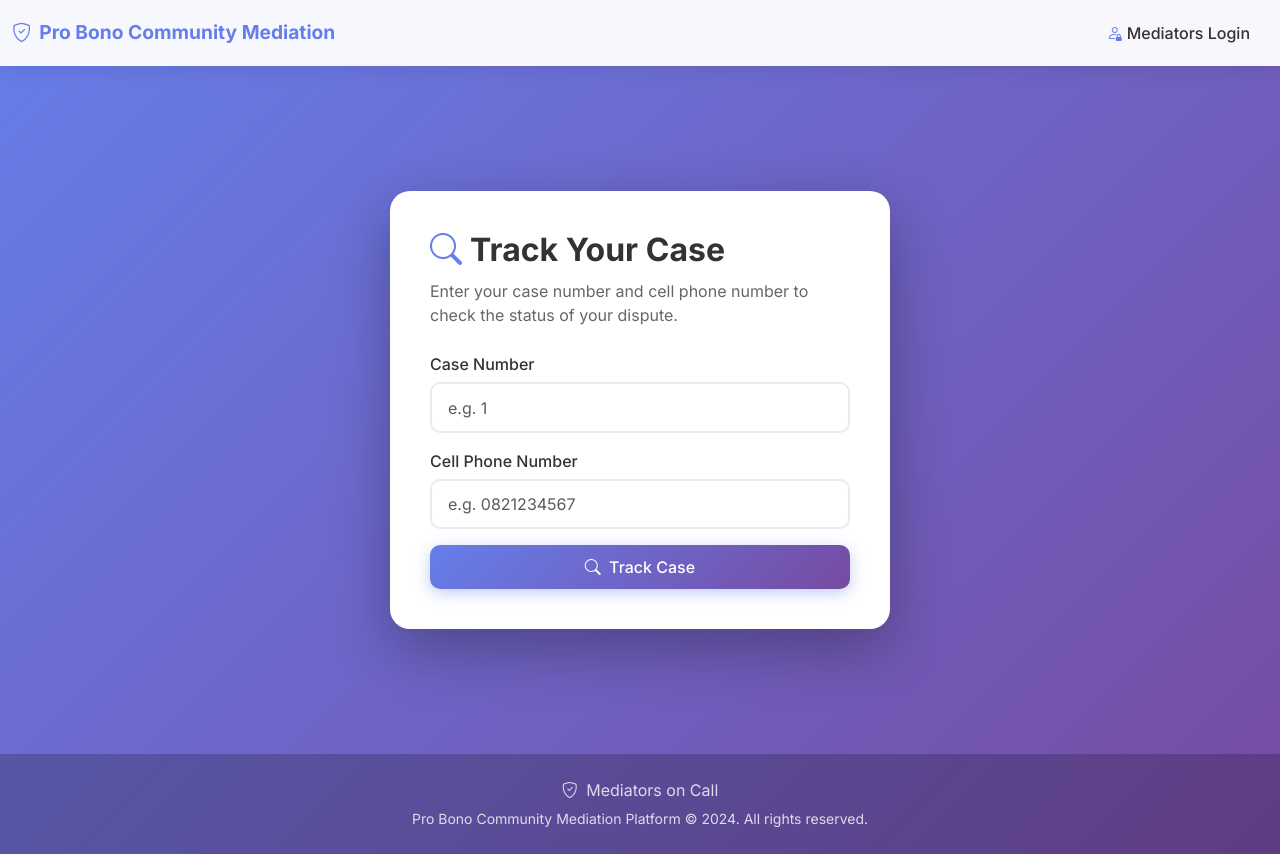
After one commit to JVW-Hue/Mediator-On-Call-, a Django app: page /track/ in a window 1280 px wide. The commit adds this page. Run offline with Django 5.2, Linux system fonts and the light colour scheme; parts of the project's set-up code (start-up, migrations or seed data) failed here and were passed over.

Commit message:
fix: prevent disputes from disappearing - soft delete, case tracking, save recovery

```diff
--- a/dashboard/urls.py
+++ b/dashboard/urls.py
@@ -9,6 +9,7 @@ urlpatterns = [
     path("disputes/", views.DisputeListView.as_view(), name="dispute_list"),
     path("dispute/<int:pk>/", views.DisputeDetailView.as_view(), name="dispute_detail"),
     path("dispute/<int:pk>/delete/", views.delete_dispute, name="delete_dispute"),
+    path("dispute/<int:pk>/restore/", views.restore_dispute, name="restore_dispute"),
     path("dispute/<int:pk>/download/", views.download_case_file, name="download_case_file"),
     path("dispute/<int:pk>/assign-mediator/", views.assign_mediator_to_dispute, name="assign_mediator_to_dispute"),
     path("dispute/<int:pk>/screen/", views.screen_dispute_page, name="screen_dispute_page"),
--- a/disputes/models.py
+++ b/disputes/models.py
@@ -101,6 +101,10 @@ class Dispute(models.Model):
         choices=STATUS_CHOICES,
         default="submitted",
     )
+
+    # Soft delete - disputes are never truly deleted
+    is_deleted = models.BooleanField(default=False, db_index=True)
+    deleted_at = models.DateTimeField(null=True, blank=True)
 
     # screening fields (filled by admin)
     is_mediatable = models.BooleanField(null=True, blank=True)
--- /dev/null
+++ b/disputes/templates/disputes/track_case.html
@@ -0,0 +1,112 @@
+{% extends "base.html" %}
+
+{% block title %}Track Your Case – Pro Bono Community Mediation{% endblock %}
+
+{% block extra_css %}
+<style>
+    .track-container {
+        min-height: 80vh;
+        display: flex;
+        align-items: center;
+        justify-content: center;
+        padding: 40px 20px;
+    }
+    .track-card {
+        background: white;
+        border-radius: 20px;
+        box-shadow: 0 20px 60px rgba(0,0,0,0.3);
+        padding: 40px;
+        max-width: 500px;
+        width: 100%;
+    }
+    .track-card h2 {
+        color: #333;
+        font-weight: 700;
+        margin-bottom: 10px;
+    }
+    .track-card p {
+        color: #666;
+        margin-bottom: 25px;
+    }
+    .status-badge {
+        display: inline-block;
+        padding: 0.4rem 1rem;
+        border-radius: 20px;
+        font-size: 0.85rem;
+        font-weight: 600;
+    }
+    .status-submitted { background: #fff3cd; color: #856404; }
+    .status-forwarded { background: #cce5ff; color: #004085; }
+    .status-responded { background: #d4edda; color: #155724; }
+    .status-respondent_agreed { background: #d4edda; color: #155724; }
+    .status-ready_for_assignment { background: #e2d9f3; color: #5a3d8a; }
+    .status-mediator_assigned { background: #d1ecf1; color: #0c5460; }
+    .status-mediation_scheduled { background: #cce5ff; color: #004085; }
+    .status-mediated { background: #d4edda; color: #155724; }
+    .status-closed { background: #e9ecef; color: #495057; }
+    .status-rejected { background: #f8d7da; color: #721c24; }
+    .status-arbitration { background: #f8d7da; color: #721c24; }
+    .status-respondent_no_response { background: #fff3cd; color: #856404; }
+    .status-applicant_confirmed { background: #d4edda; color: #155724; }
+    .detail-row {
+        display: flex;
+        justify-content: space-between;
+        padding: 0.6rem 0;
+        border-bottom: 1px solid #f0f2ff;
+    }
+    .detail-row:last-child { border-bottom: none; }
+    .detail-label { color: #888; font-size: 0.9rem; }
+    .detail-value { color: #333; font-weight: 500; font-size: 0.9rem; text-align: right; }
+</style>
+{% endblock %}
+
+{% block content %}
+<div class="track-container">
+    <div class="track-card">
+        <h2><i class="bi bi-search me-2" style="color: #667eea;"></i>Track Your Case</h2>
+        <p>Enter your case number and cell phone number to check the status of your dispute.</p>
+
+        {% if dispute %}
+        <div class="alert alert-success">
+            <strong>Case #{{ dispute.id }}</strong>
+            <span class="status-badge status-{{ dispute.status }} ms-2">{{ dispute.get_status_display }}</span>
+        </div>
+        <div class="detail-row">
+            <span class="detail-label">Applicant:</span>
+            <span class="detail-value">{{ dispute.applicant_name }} {{ dispute.applicant_surname }}</span>
+        </div>
+        <div class="detail-row">
+            <span class="detail-label">Dispute Type:</span>
+            <span class="detail-value">{{ dispute.get_dispute_type_display }}</span>
+        </div>
+        <div class="detail-row">
+            <span class="detail-label">Submitted:</span>
+            <span class="detail-value">{{ dispute.created_at|date:"d M Y" }}</span>
+        </div>
+        <div class="mt-3">
+            <a href="{% url 'disputes:track_case' %}" class="btn btn-outline-primary btn-sm">
+                <i class="bi bi-arrow-left me-1"></i> Track Another Case
+            </a>
+        </div>
+        {% else %}
+        {% if error %}
+        <div class="alert alert-danger">{{ error }}</div>
+        {% endif %}
+        <form method="post">
+            {% csrf_token %}
+            <div class="mb-3">
+                <label class="form-label">Case Number</label>
+                <input type="number" name="case_id" class="form-control" placeholder="e.g. 1" required>
+            </div>
+            <div class="mb-3">
+                <label class="form-label">Cell Phone Number</label>
+                <input type="text" name="cell" class="form-control" placeholder="e.g. 0821234567" required>
+            </div>
+            <button type="submit" class="btn btn-primary w-100">
+                <i class="bi bi-search me-1"></i> Track Case
+            </button>
+        </form>
+        {% endif %}
+    </div>
+</div>
+{% endblock %}
--- a/disputes/urls.py
+++ b/disputes/urls.py
@@ -10,7 +10,9 @@ urlpatterns = [
     path("apply/upload-photo/", views.upload_photo_ajax, name="upload_photo"),
     path("apply/remove-photo/", views.remove_photo_ajax, name="remove_photo"),
     path("apply/get-photos/", views.get_photos_ajax, name="get_photos"),
+    path("success/<int:dispute_id>/", views.success_view, name="application_success"),
     path("success/", views.success_view, name="application_success"),
+    path("track/", views.track_case, name="track_case"),
     path("respond/<uuid:token>/", views.respond_view, name="respond"),
     path("view-defence/<uuid:token>/", views.view_defence, name="view_defence"),
     path("outcome/<uuid:token>/", views.view_outcome, name="view_outcome"),
--- a/disputes/views.py
+++ b/disputes/views.py
@@ -318,16 +318,40 @@ def _apply_view(request):
                     return render(request, "disputes/rejected_not_eligible.html", {"dispute": dispute})
 
                 messages.success(request, "Your dispute has been submitted successfully. You will receive an SMS notification shortly.")
-                return redirect("disputes:application_success")
+                return redirect("disputes:application_success", dispute_id=dispute.id)
 
             except (OperationalError, IntegrityError) as e:
                 logging.error(f"Database error submitting dispute: {e}")
+                # Dispute was already saved at line 228, so find it and redirect to success
+                try:
+                    saved_dispute = Dispute.objects.filter(
+                        applicant_cell=applicant_cell,
+                        applicant_name__iexact=applicant_name,
+                        applicant_surname__iexact=applicant_surname,
+                    ).order_by('-created_at').first()
+                    if saved_dispute:
+                        messages.success(request, f"Your dispute (Case #{saved_dispute.id}) was saved successfully despite a follow-up error.")
+                        return redirect("disputes:application_success", dispute_id=saved_dispute.id)
+                except Exception:
+                    pass
                 messages.error(request, "There was a temporary problem saving your dispute. Please try again in a moment. If the problem persists, contact us directly.")
                 return render(request, "disputes/apply.html", {"form": form, "formset": formset})
             except Exception as e:
                 logging.error(f"Error submitting dispute: {type(e).__name__}: {e}")
                 import traceback
                 logging.error(traceback.format_exc())
+                # Dispute was already saved at line 228, so find it and redirect to success
+                try:
+                    saved_dispute = Dispute.objects.filter(
+                        applicant_cell=applicant_cell,
+                        applicant_name__iexact=applicant_name,
+                        applicant_surname__iexact=applicant_surname,
+                    ).order_by('-created_at').first()
+                    if saved_dispute:
+                        messages.success(request, f"Your dispute (Case #{saved_dispute.id}) was saved successfully despite a follow-up error.")
+                        return redirect("disputes:application_success", dispute_id=saved_dispute.id)
+                except Exception:
+                    pass
                 messages.error(request, f"Error: {type(e).__name__}. Please try again or contact support.")
                 return render(request, "disputes/apply.html", {"form": form, "formset": formset})
                 return render(request, "disputes/apply.html", {"form": form, "formset": formset})
@@ -351,8 +375,31 @@ for dec in reversed(_apply_decorators):
 apply_view = _apply_view
 
 
-def success_view(request):
-    return render(request, "disputes/success.html")
+def success_view(request, dispute_id=None):
+    dispute = None
+    if dispute_id:
+        try:
+            dispute = Dispute.objects.get(id=dispute_id)
+        except Dispute.DoesNotExist:
+            pass
+    return render(request, "disputes/success.html", {"dispute": dispute})
+
+
+def track_case(request):
+    """Public page to track a dispute by case number and applicant cell."""
+    dispute = None
+    error = None
+    if request.method == "POST":
+        case_id = request.POST.get("case_id", "").strip()
+        cell = request.POST.get("cell", "").strip()
+        if case_id and cell:
+            try:
+                dispute = Dispute.objects.get(id=case_id, applicant_cell=cell, is_deleted=False)
+            except Dispute.DoesNotExist:
+                error = "No dispute found with those details. Please check your case number and cell phone number."
+        else:
+            error = "Please enter both your case number and cell phone number."
+    return render(request, "disputes/track_case.html", {"dispute": dispute, "error": error})
 
 
 def _respond_view(request, token):
```
Also changed, not shown: dashboard/templates/dashboard/dispute_list.html (+16 -4 lines), dashboard/views.py (+33 -4 lines), disputes/templates/disputes/success.html (+11 -1 lines), disputes/migrations/0012_dispute_deleted_at_dispute_is_deleted.py (added).
